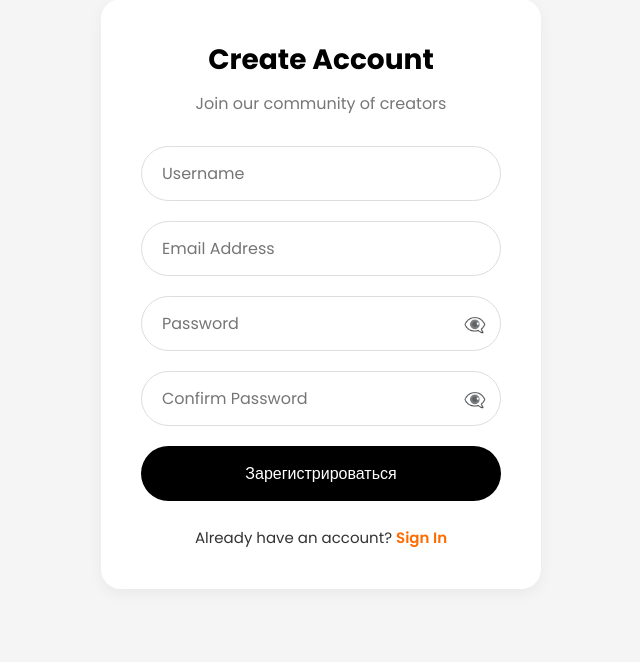
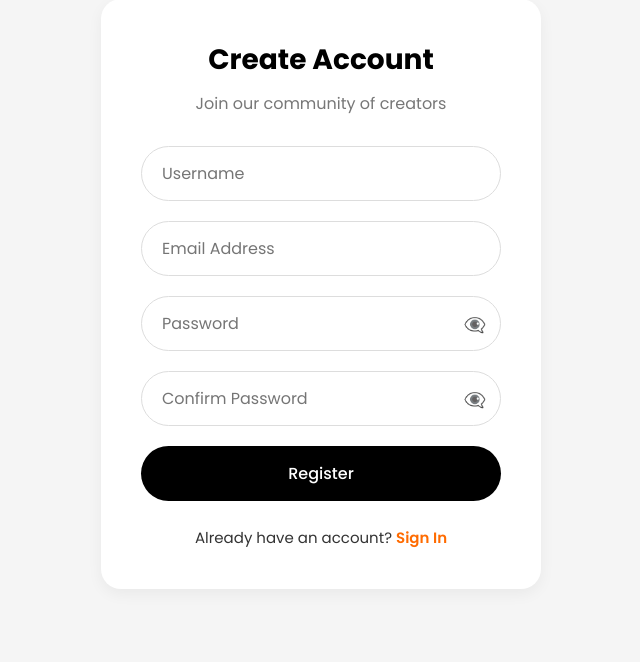
Before and after one commit to miqblade/server, a Flask app: page /register in a window 1280 px wide. Shown: the part 138-800 px from the top of the page, without its empty margins (319-959 px from the left). Run offline with Flask 3, Linux system fonts and the light colour scheme.

Commit message:
Add files via upload

```diff
--- a/site/templates/login.html
+++ b/site/templates/login.html
@@ -47,7 +47,7 @@
                 <a href="#" class="forgot-link">Forgot password?</a>
             </div>
 
-            {{ form.submit(class="submit-btn") }}
+            {{ form.submit(class="submit-btn", value = 'Sign in') }}
         </form>
 
         <div class="auth-footer">
--- a/site/templates/profile.html
+++ b/site/templates/profile.html
@@ -29,7 +29,7 @@
                 <a href="#" class="action-button">Add Funds</a>
             </div>
             <div class="action-column">
-                <a href="{{ url_for('index') }}" class="action-button">Back to Store</a>
+                <a href="{{ url_for('products') }}" class="action-button">Back to Store</a>
             </div>
         </div>
     </div>
--- a/site/templates/register.html
+++ b/site/templates/register.html
@@ -65,7 +65,7 @@
                 </div>
                 {% endif %}
             </div>
-            {{ form.submit(class="submit-btn") }}
+            {{ form.submit(class="submit-btn", value = 'Register') }}
         </form>
 
         <div class="auth-footer">
```
